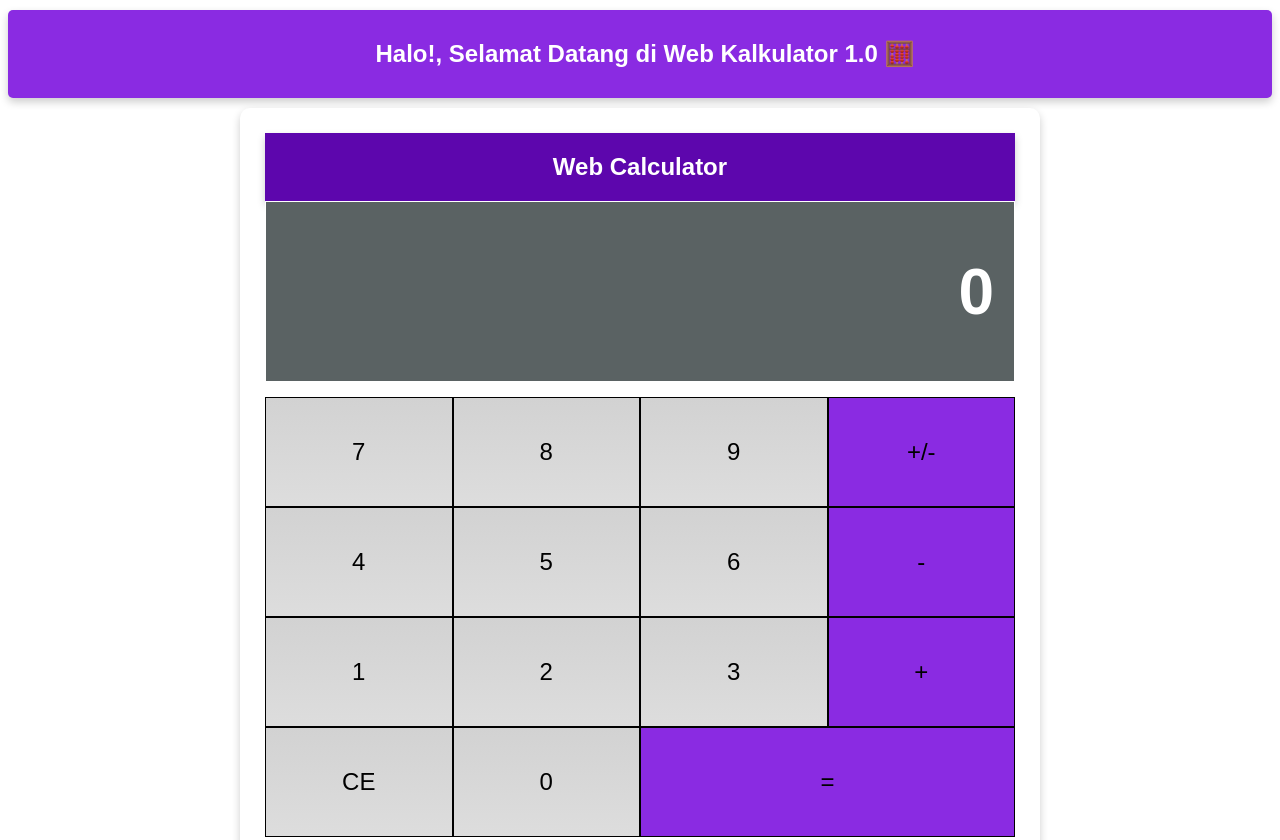
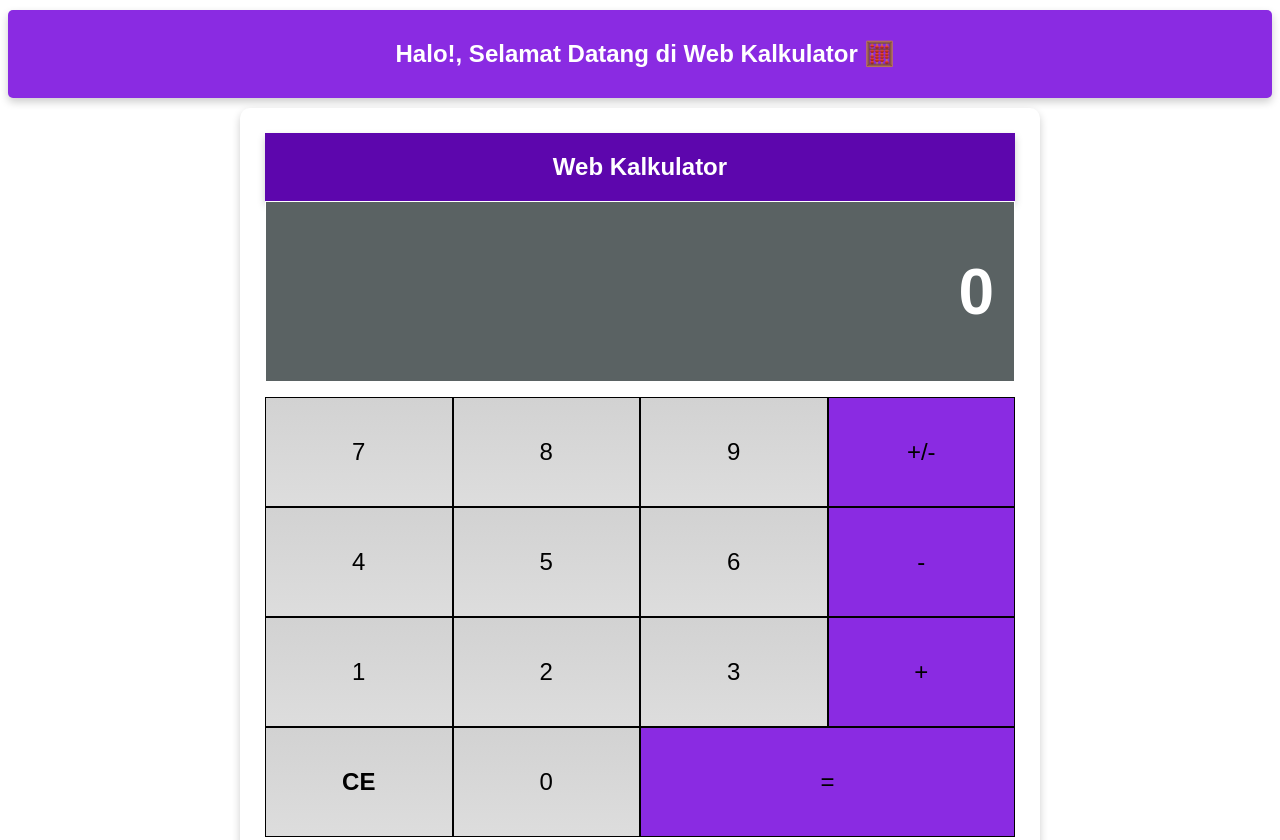
Before and after one commit to YusriyahIM/calculator, a plain HTML site: page index.html in a window 1280 px wide. Shown: the top 840 px of the page. Drawn offline with Linux system fonts and the light colour scheme; a script that the page names is missing.

Commit message:
modify text

```diff
--- a/assets/kalkulator.js
+++ b/assets/kalkulator.js
@@ -1,6 +1,6 @@
 console.log("Selamat Anda berhasil menggunakan JavaScript pada Website");
 
-alert("Selamat Datang di Web Kalkulator 1.0 🧮");
+alert("Selamat Datang di Web Kalkulator 🧮");
 
 //object calculator
 const calculator = {
--- a/index.html
+++ b/index.html
@@ -9,11 +9,11 @@
 
   <body>
     <div class="blok">
-      <h2>Halo!, Selamat Datang di Web Kalkulator 1.0 🧮</h2>
+      <h2>Halo!, Selamat Datang di Web Kalkulator 🧮</h2>
     </div>
     <div class="flex-container-column card">
       <div class="title">
-        <h2>Web Calculator</h2>
+        <h2>Web Kalkulator</h2>
       </div>
       <div class="display">
         <h1 id="displayNumber">0</h1>
@@ -37,7 +37,7 @@
         <div class="button operator">+</div>
       </div>
       <div class="flex-container-row">
-        <div class="button clear">CE</div>
+        <div class="button clear" style="font-weight: bold">CE</div>
         <div class="button">0</div>
         <div class="button equals double">=</div>
       </div>
```
